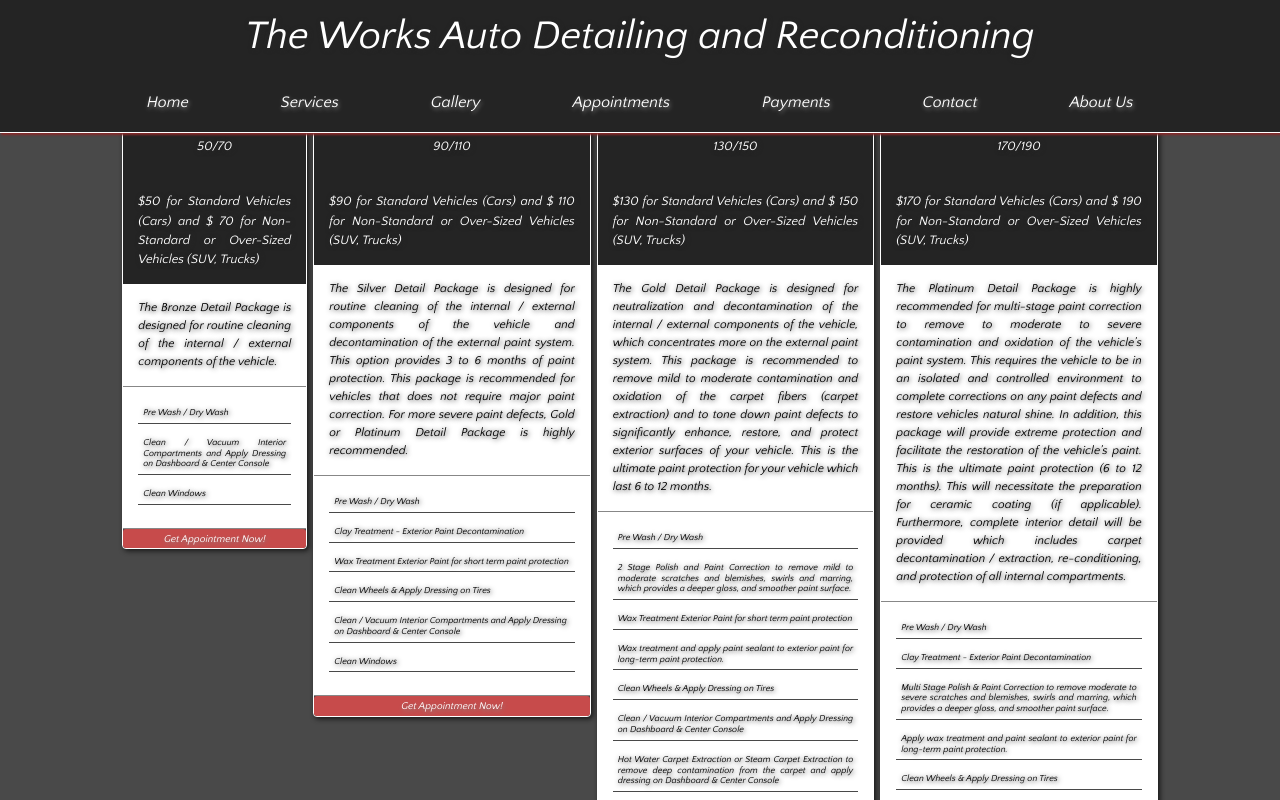
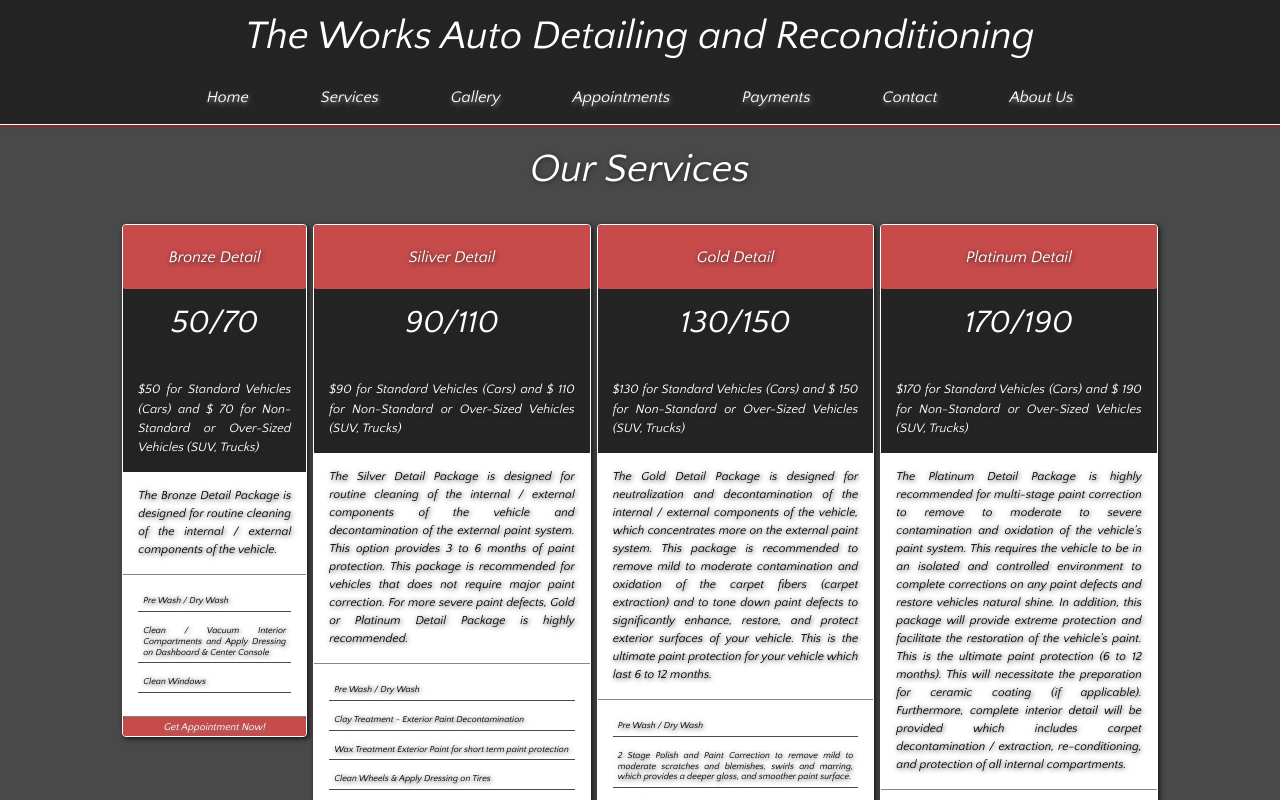
Before and after one commit to mlnemenzo/the-works, a React (Create React App) app: page /services in a window 1280 px wide. Shown: the top 800 px of the page. Built offline with nearby package versions, Linux system fonts and the light colour scheme.

Commit message:
styling services page

```diff
--- a/src/App.css
+++ b/src/App.css
@@ -11,9 +11,16 @@
 
 }
 
+.main-app-body {
+  position: relative;
+  top: 125px;
+  padding-bottom: 200px
+}
+
+
 .nav-item {
   display: inline-block;
-  margin: 10px 30px;
+  margin: 5px 20px;
 }
 
 li {
@@ -69,6 +76,7 @@ tr:nth-child(even) {
   position: fixed;
   width: 100%;
   z-index: 10;
+  height: 125px
 }
 
 .header {
@@ -129,6 +137,14 @@ tr:nth-child(even) {
     width: 110%
 }
 
+#service-header {
+  padding: 20px
+}
+
+#detail-cost {
+  font-size: 2em
+}
+
 .service-pricing {
   background-color: rgb(36, 36, 36)
 }
--- a/src/components/services.js
+++ b/src/components/services.js
@@ -5,11 +5,11 @@ class Services extends Component {
     render() {
         return (
             <div className = "services-body">
-                <h1 className="services-header">Our Services</h1>
+                <h1 className="services-header" id = "service-header">Our Services</h1>
                 <div className="service-info-body col-2">
                     <div className="service-level text-center">Bronze Detail</div>
                     <div className="service-pricing">
-                        <h2 className = "service-pricing-number text-center">50/70</h2>
+                        <h2 className = "service-pricing-number text-center" id = "detail-cost">50/70</h2>
                         <div className = "service-detail">$50 for Standard Vehicles (Cars) and $ 70 for Non-Standard or Over-Sized Vehicles (SUV, Trucks)</div>
                         <div className = "service-info">The Bronze Detail Package is designed for routine cleaning of the internal / external components of the vehicle.</div>
                     </div>
@@ -25,7 +25,7 @@ class Services extends Component {
                 <div className="service-info-body col-3">
                     <div className="service-level text-center">Siliver Detail</div>
                     <div className="service-pricing">
-                        <h2 className = "service-pricing-number text-center">90/110</h2>
+                        <h2 className = "service-pricing-number text-center" id = "detail-cost">90/110</h2>
                             <div className = "service-detail">$90 for Standard Vehicles (Cars) and $ 110 for Non-Standard or Over-Sized Vehicles (SUV, Trucks)</div>
                             <div className = "service-info">The Silver Detail Package is designed for routine cleaning of the internal / external components of the vehicle and decontamination of the external paint system. This option provides 3 to 6 months of paint protection. This package is recommended for vehicles that does not require major paint correction. For more severe paint defects, Gold or Platinum Detail Package is highly recommended.</div>
                         </div>
@@ -44,7 +44,7 @@ class Services extends Component {
                 <div className="service-info-body col-3">
                     <div className="service-level text-center">Gold Detail</div>
                     <div className="service-pricing">
-                        <h2 className = "service-pricing-number text-center">130/150</h2>
+                        <h2 className = "service-pricing-number text-center" id = "detail-cost">130/150</h2>
                             <div className = "service-detail">$130 for Standard Vehicles (Cars) and $ 150 for Non-Standard or Over-Sized Vehicles (SUV, Trucks)</div>
                             <div className = "service-info">The Gold Detail Package is designed for neutralization and decontamination of the internal / external components of the vehicle, which concentrates more on the external paint system. This package is recommended to remove mild to moderate contamination and oxidation of the carpet fibers (carpet extraction) and to tone down paint defects to significantly enhance, restore, and protect exterior surfaces of your vehicle. This is the ultimate paint protection for your vehicle which last 6 to 12 months.</div>
                         </div>
@@ -65,7 +65,7 @@ class Services extends Component {
                 <div className="service-info-body col-3">
                     <div className="service-level text-center">Platinum Detail</div>
                     <div className="service-pricing">
-                        <h2 className = "service-pricing-number text-center">170/190</h2>
+                        <h2 className = "service-pricing-number text-center" id = "detail-cost">170/190</h2>
                             <div className = "service-detail">$170 for Standard Vehicles (Cars) and $ 190 for Non-Standard or Over-Sized Vehicles (SUV, Trucks)</div>
                             <div className = "service-info">The Platinum Detail Package is highly recommended for multi-stage paint correction to remove to moderate to severe contamination and oxidation of the vehicle’s paint system. This requires the vehicle to be in an isolated and controlled environment to complete corrections on any paint defects and restore vehicles natural shine. In addition, this package will provide extreme protection and facilitate the restoration of the vehicle’s paint. This is the ultimate paint protection (6 to 12 months). This will necessitate the preparation for ceramic coating (if applicable). Furthermore, complete interior detail will be provided which includes carpet decontamination / extraction, re-conditioning, and protection of all internal compartments.</div>
                     </div>
```
